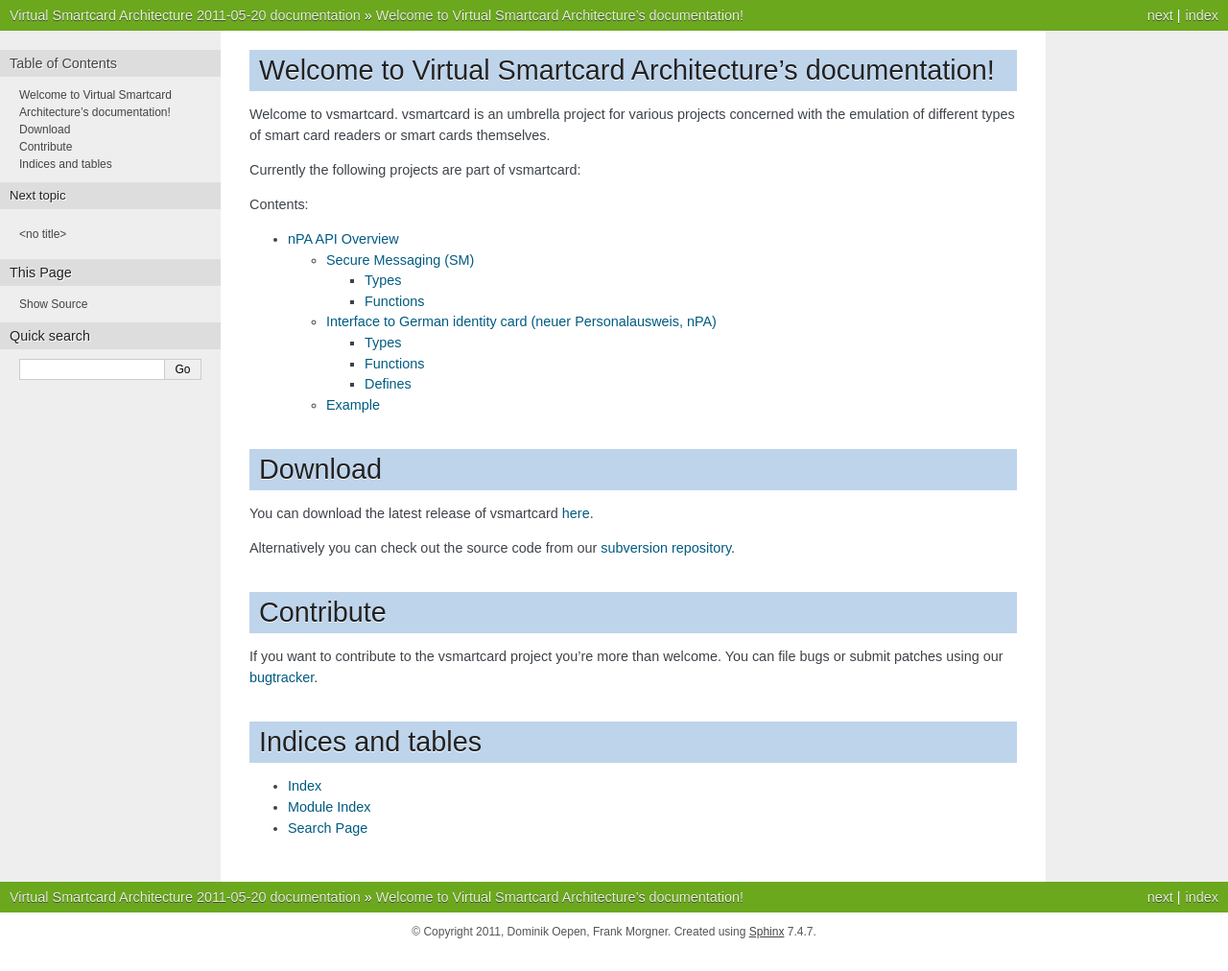
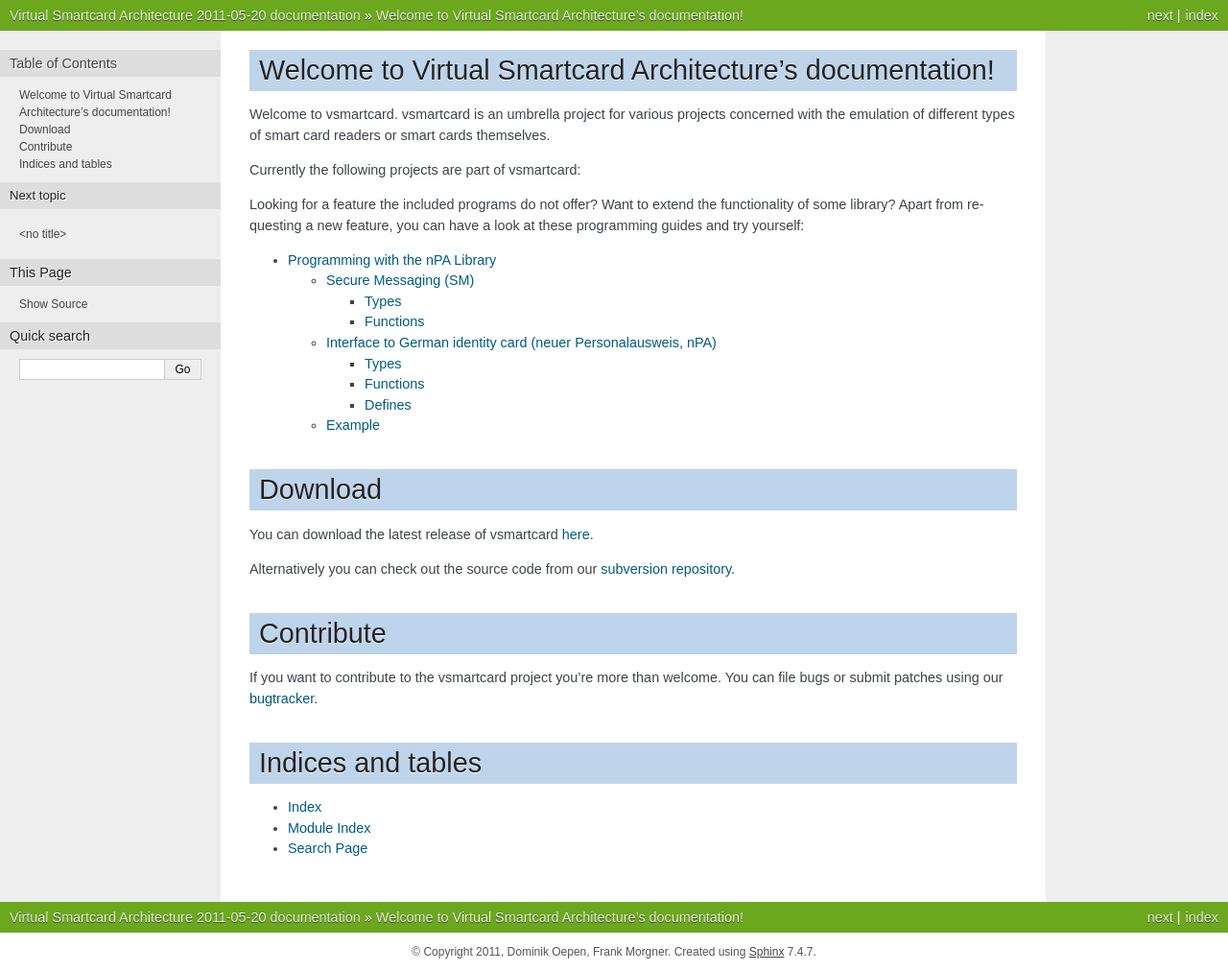
Before and after one commit to frankmorgner/vsmartcard, a Sphinx documentation site: the page built from doc/index.rst, in a window 1280 px wide. Shown: the whole page at 96% size. Built offline with Sphinx 7.4.7, drawn with Linux system fonts in a browser that asks for light colours; before the commit the page ends 991 px from its top, so only the background shows below that.

Commit message:
separated programming guide
git-svn-id: https://vsmartcard.svn.sourceforge.net/svnroot/vsmartcard@575 96b47cad-a561-4643-ad3b-153ac7d7599c

```diff
--- a/doc/index.rst
+++ b/doc/index.rst
@@ -10,15 +10,20 @@ Welcome to vsmartcard. vsmartcard is an umbrella project for various projects co
 
 Currently the following projects are part of vsmartcard:
 
-Contents:
-
 .. toctree::
 
    virtualsmartcard
    pcsc-relay
    npa
+   ccid
+
+Looking for a feature the included programs do not offer? Want to extend the
+functionality of some library? Apart from requesting a new feature, you can
+have a look at these programming guides and try yourself:
+
+.. toctree::
+
    npaapi
-   ccid
 
 Download
 ========
--- a/doc/npaapi.rst
+++ b/doc/npaapi.rst
@@ -1,8 +1,8 @@
 .. highlight:: c
 
-****************
-nPA API Overview
-****************
+********************************
+Programming with the nPA Library
+********************************
 
 The nPA library includes a generic implementation for Secure Messaging (SM),
 which might also be used in conjunction with other cards. It is implemented to
```
Also changed, not shown: other parts of doc/npaapi.rst (+2 -2 lines).
